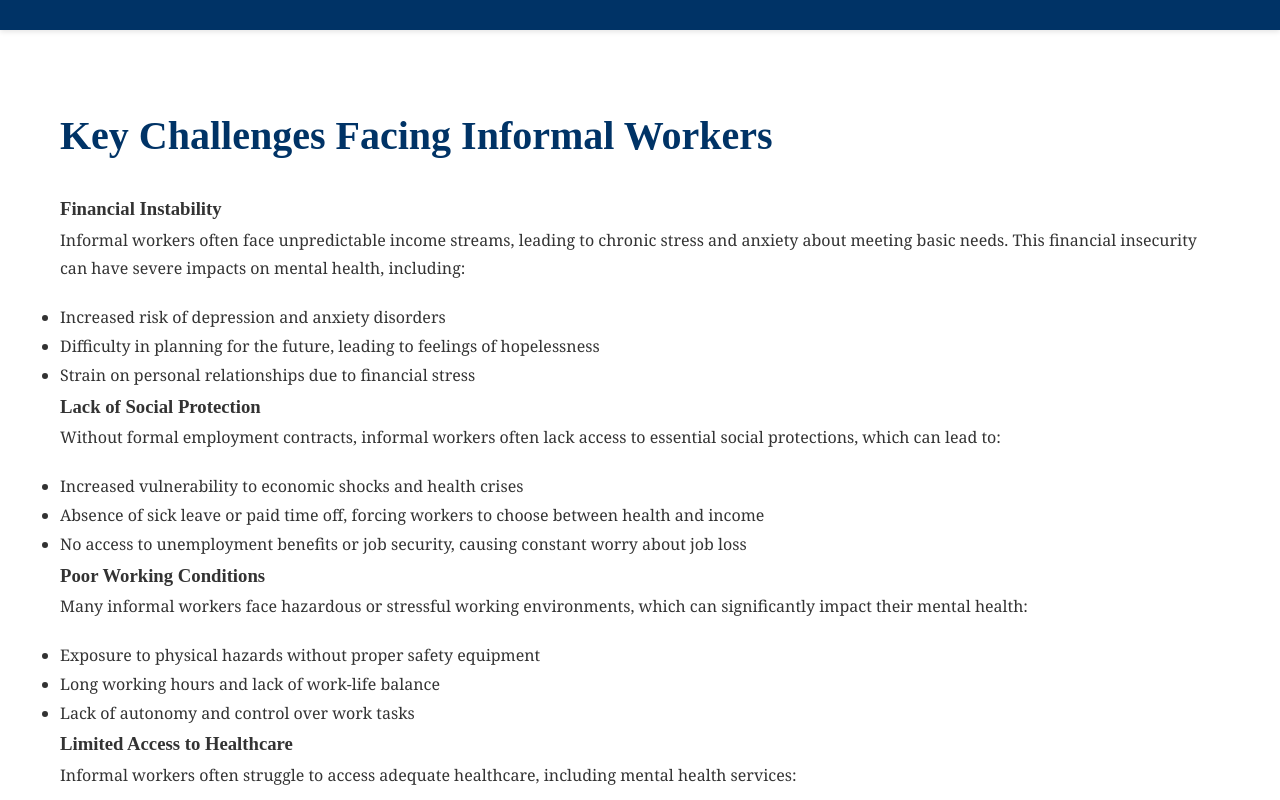
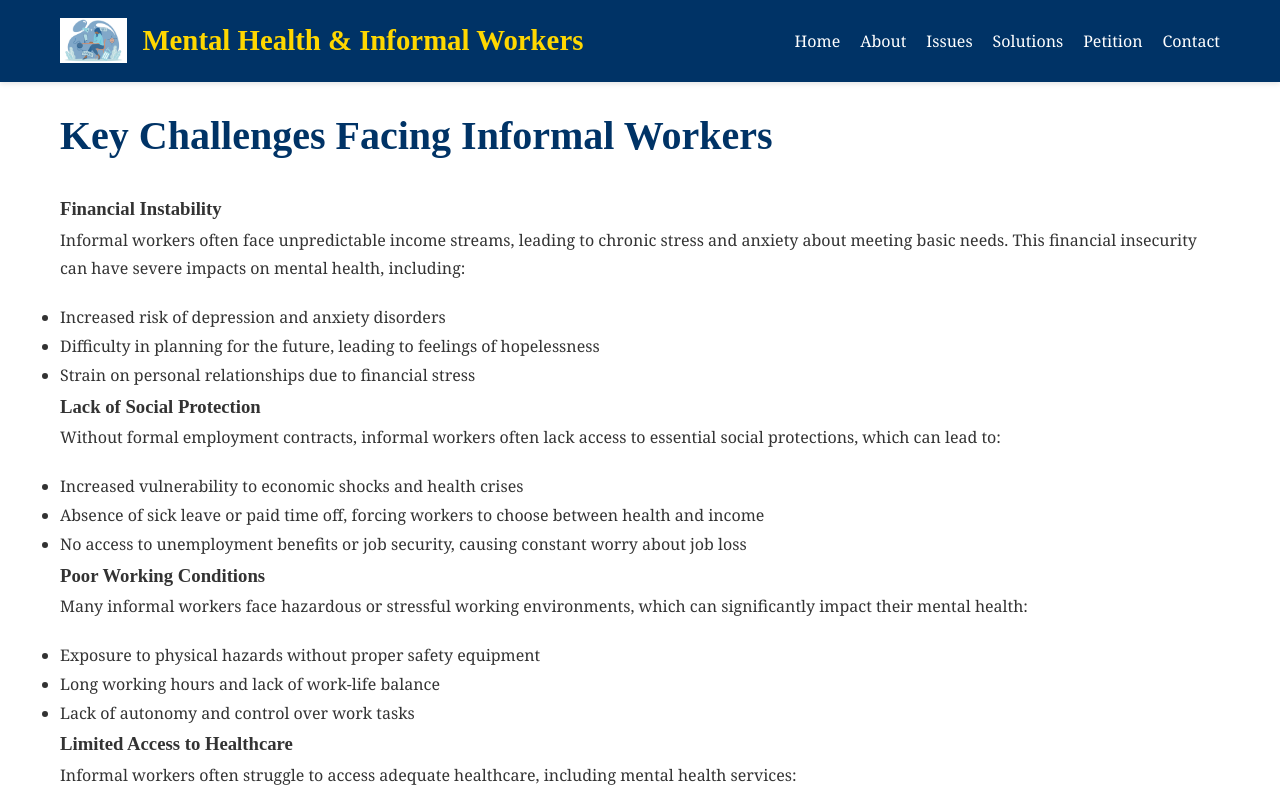
Before and after one commit to MOGILIVINAYKUMAR6/codepath_11, a plain HTML site: page issues.html in a window 1280 px wide. Shown: the top 800 px of the page. Drawn offline with Linux system fonts and the light colour scheme.

Commit message:
issues.html

```diff
--- a/issues.html
+++ b/issues.html
@@ -8,8 +8,24 @@
     <link rel="stylesheet" href="https://cdnjs.cloudflare.com/ajax/libs/font-awesome/6.0.0-beta3/css/all.min.css">
 </head>
 <body>
-    <nav class="navbar">
-        <!-- Same navbar as index.html -->
+     <nav class="navbar">
+        <div class="navbar-container">
+            <div class="logo-container">
+                <img src="mental_health.png" alt="Logo" class="logo">
+                <h1>Mental Health & Informal Workers</h1>
+            </div>
+            <ul class="navbar-list">
+                <li><a href="index.html">Home</a></li>
+                <li><a href="about.html">About</a></li>
+                <li><a href="issues.html">Issues</a></li>
+                <li><a href="solutions.html">Solutions</a></li>
+                <li><a href="petition.html">Petition</a></li>
+                <li><a href="contact.html">Contact</a></li>
+            </ul>
+            <div class="menu-toggle">
+                <i class="fas fa-bars"></i>
+            </div>
+        </div>
     </nav>
 
     <main class="issues-content">
```
